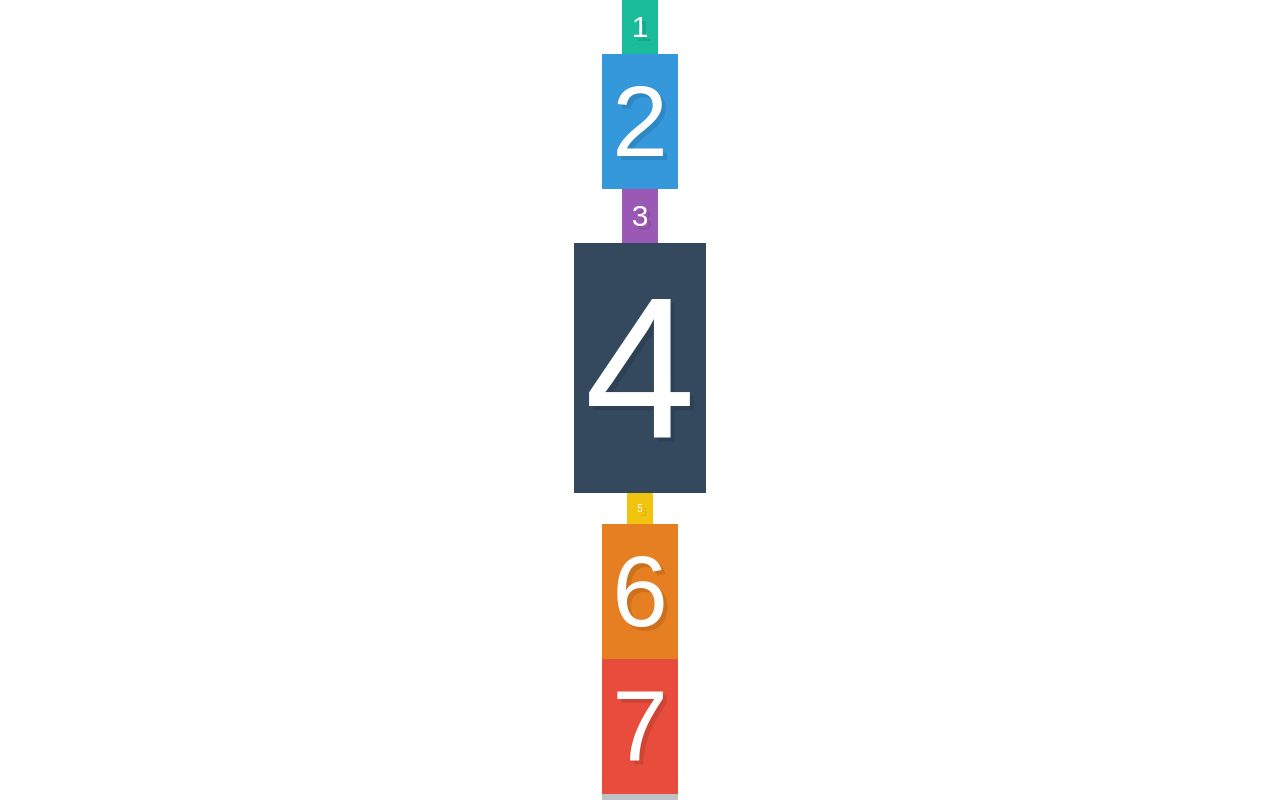
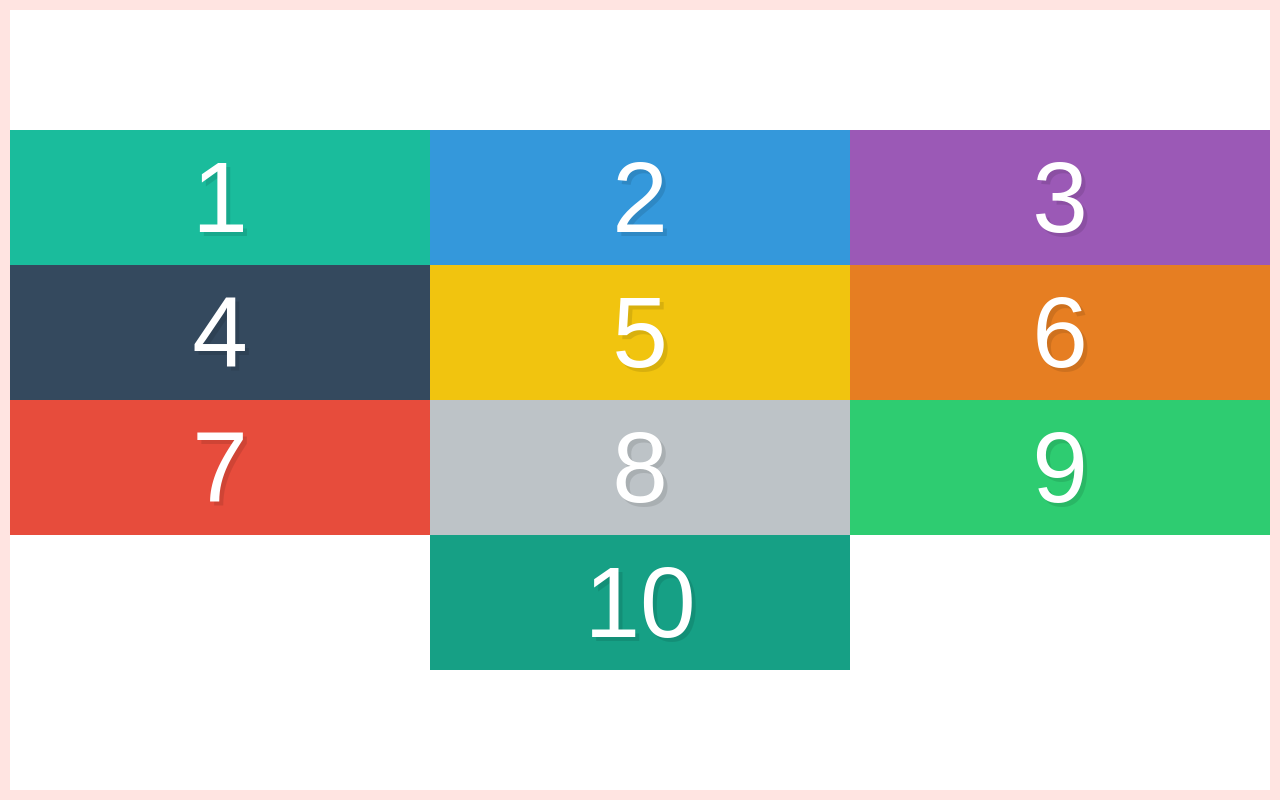
Before and after one commit to cybk/FlexboxPractice, a plain HTML site: page 03-alignment/index.html in a window 1280 px wide. Shown: the top 800 px of the page. Drawn offline with Linux system fonts and the light colour scheme.

Commit message:
playin with align content and justify content

```diff
--- a/03-alignment/style.css
+++ b/03-alignment/style.css
@@ -31,28 +31,14 @@ input[type=reset],input[type=submit]{-webkit-appearance:button;cursor:pointer;}b
 /* We start writing out flexbox here. The above is just page setup */
 .container {
   display:flex;
+  min-height: 100vh;
+
+  border: 10px solid mistyrose;
+  flex-wrap: wrap;
+  justify-content: center;
   align-content: center;
-  min-height: 100vh;
-  flex-direction: column;
-  align-items:center;
 }
 
-.box1{
-  font-size: 30px;
+.box{
+  width: 33.333%;
 }
-
-.box3{
-  font-size: 30px;
-}
-
-.box4{
-  font-size: 200px;
-}
-
-.box5{
-  font-size: 10px;
-}
-
-.box10{
-  font-size: 77px;
-}
```
